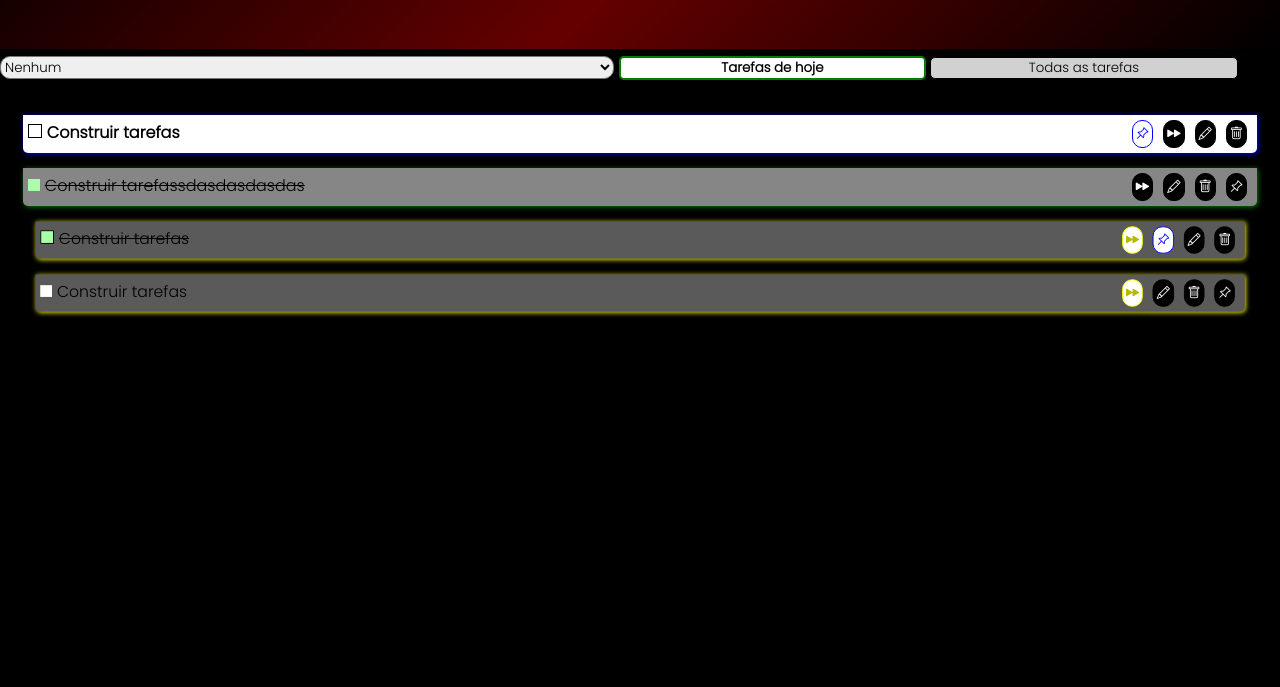
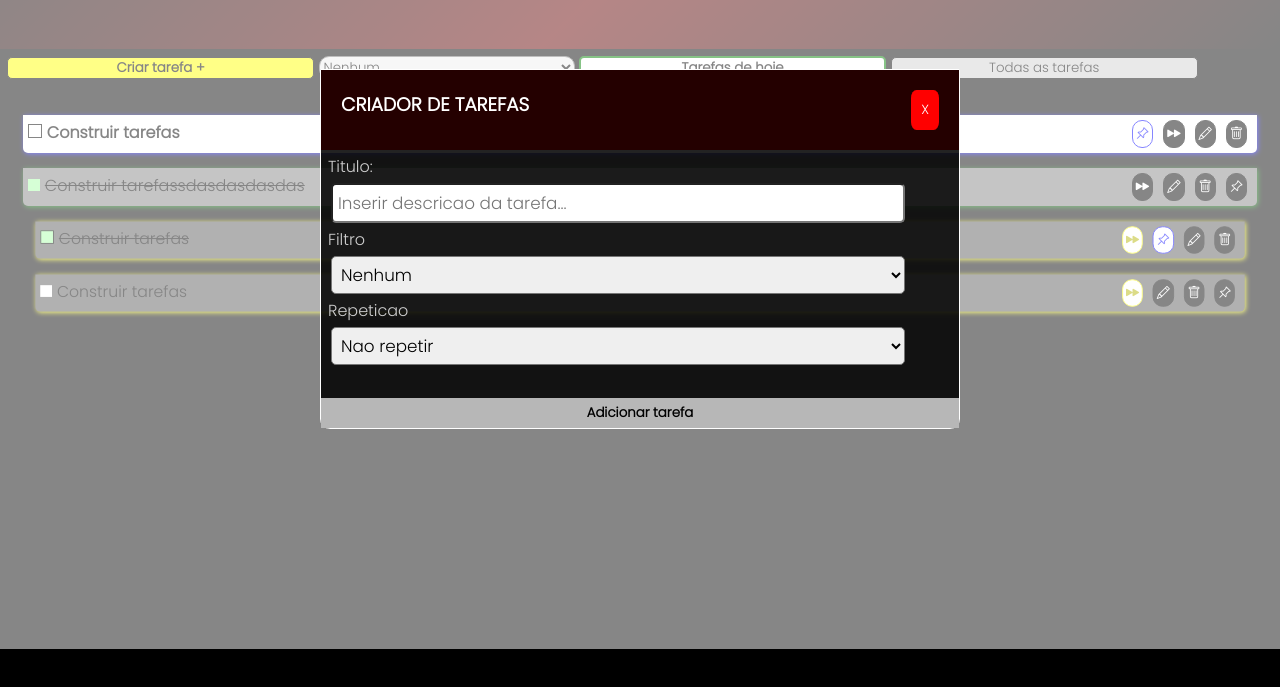
Before and after one commit to DavidLucaxs/Taskxs, a plain HTML site: page pages/tasks/tasks.html in a window 1280 px wide. Shown: the part 151-838 px from the top of the page. Drawn offline with nearby package versions, Linux system fonts and the light colour scheme.

Commit message:
Terminado a estrutura basica do projeto de tarefas

```diff
--- a/pages/tasks/main-tasks.js
+++ b/pages/tasks/main-tasks.js
@@ -1,9 +1,10 @@
+//Para esconder e ativar as divs
 const btn_taskToday = document.getElementById("tarefas_hoje")
 const btn_allTasks = document.getElementById("todas-tarefas")
 const div_allTasks = document.getElementById("todas_tarefas")
 const div_DaylyTasks = document.getElementById("tarefas_diarias")
 
-const ativado = 1 //Um para o btn_taskToday e 2 para o outro botao
+const cover = document.getElementById('cover')
 
 const ativar = (btn_number) =>{
     if(btn_number == 1){
@@ -22,3 +23,12 @@ const ativar = (btn_number) =>{
         }
     }
 }
+
+const desativar_criador=()=>{
+    cover.style.display = 'none'
+}
+
+const ativar_criador=()=>{
+    cover.style.display = 'flex'
+
+}
--- a/pages/tasks/tasks-styles.css
+++ b/pages/tasks/tasks-styles.css
@@ -59,7 +59,7 @@ main{
 }
 #filtros > select{
     border-radius: 10px;
-    width: 48%;
+    width: 20%;
 }
 
 #filtros > button{
@@ -67,6 +67,8 @@ main{
     border-radius: 5px;
     border: 1px solid black;
     background-color: rgb(209, 209, 209);
+    text-wrap: nowrap;
+    cursor: pointer;
 }
 
 .ativado{
@@ -74,15 +76,30 @@ main{
     border: 2px solid green !important;
     font-weight: bold;
 }
-#todas_tarefas{
-    display: none;
+
+#criar_tarefa{
+    background-color: yellow !important;
+    color: black;
+    font-weight: 900 !important;
+    margin-left: 7px;
+    cursor:cell;
 }
+
+#criar_tarefa:hover{
+    transform: scale(1.05);
+}
+
 
 /*Tarefas*/
 
 #tarefas_diarias{
     display: flex;
 }
+
+#todas_tarefas{
+    display: none;
+}
+
 
 #tarefas_diarias, #todas_tarefas{
     align-self: center;
@@ -225,4 +242,84 @@ main{
     color: blue;
 }
 
-/*Todas as tarefas para editar*/
+/*Criador de tarefas*/
+#cover{
+    position: fixed;
+    top: 0;
+    left: 0;
+    background-color: rgba(255, 255, 255, 0.526);
+    width: 100%;
+    height: 100vh;
+}
+
+#criador_tarefa{
+    position: fixed;
+    top: 50%;
+    left: 50%;
+    transform: translate(-50%,-50%);
+    min-width: 50%;
+    max-width: 80%;
+    background-color: rgba(0, 0, 0, 0.864);
+    margin: auto;
+    min-height: 45vh;
+    max-height: 70vh;
+    color: white;
+    border: 1px solid white;
+    border-radius: 0px 0px 10px 10px;
+    display: flex;
+    flex-direction: column;
+    justify-content: space-between;
+}
+
+#head{
+    background-color: rgb(36, 0, 0);
+    width: 100%;
+    display: flex;
+    padding: 20px;
+    text-transform: uppercase;
+    justify-content: space-between;
+}
+
+#head > button{
+    padding: 10px;
+    justify-content: space-between;
+    border: none;
+    color: white;
+    background-color: red;
+    border-radius: 20%;
+    cursor: pointer;
+}
+
+#criador_tarefa > select,#criador_tarefa > input{
+    width: 90%;
+    padding: 5px;
+    font-size: 105%;
+    margin-left: 10px;
+    border-radius: 5px;
+}
+
+#criador_tarefa > label{
+    margin-left: 7px;
+    color:rgb(206, 206, 206)
+}
+#weekdays{
+    visibility: hidden;
+    display: flex;
+    justify-content: center;
+}
+
+#weekdays > input{
+    margin-left: 10px;
+}
+
+#add-task{
+    padding-block: 5px;
+    font-weight: bolder;
+    background-color: rgb(183, 183, 183);
+    cursor: pointer;
+    border: none;
+}
+
+#add-task:hover{
+    background-color: aliceblue;
+}
--- a/pages/tasks/tasks.html
+++ b/pages/tasks/tasks.html
@@ -31,6 +31,7 @@
 
     <main>
         <div id="filtros">
+            <button id="criar_tarefa" onclick="ativar_criador()">Criar tarefa +</button>
             <select id="filtro_tarefas">
                 <option value="nada">Nenhum</option>
                 <option value="estudos">Estudos</option>
@@ -40,7 +41,7 @@
                 <option value="amor">Meu amor</option>
                 <option value="social">Social</option>
                 <option value="fisico">Fisico</option>
-                <option value="social">Importante</option>
+                <option value="importante">Importante</option>
                 <option value="familia">Familia</option>
             </select>
             <button id="tarefas_hoje" class="ativado" onclick="ativar(1)">Tarefas de hoje</button>
@@ -103,9 +104,46 @@
             </div>
         </div>
     </main>
-    <div>
+    <div id="cover">
+        <div id="criador_tarefa">
+            <div id="head">
+                <h3>Criador de tarefas</h3>
+                <button id="close_window" onclick="desativar_criador()">X</button>
+            </div>
+            <label for="task_title">Titulo:</label>
+            <input type="text" id="task_title" placeholder="Inserir descricao da tarefa..." maxlength="30" required>
+            <label for="filtro_tarefa">Filtro</label>
+            <select id="filtro_tarefa">
+                <option value="nada">Nenhum</option>
+                <option value="estudos">Estudos</option>
+                <option value="trabalho">Trabalho</option>
+                <option value="projetos">Projetos</option>
+                <option value="espiritual">Espiritual</option>
+                <option value="amor">Meu amor</option>
+                <option value="social">Social</option>
+                <option value="fisico">Fisico</option>
+                <option value="importante">Importante</option>
+                <option value="familia">Familia</option>
+            </select>
+            <label for="repetir">Repeticao</label>
+            <select id="repetir">
+                <option value="no">Nao repetir</option>
+                <option value="all">Todos os dias</option>
+                <option value="week">Semanalmente</option>
+            </select>
+            <div id="weekdays">
+                <input type="checkbox" id="seg"><label for="seg">Seg</label>
+                <input type="checkbox" id="ter"><label for="ter">Ter</label>
+                <input type="checkbox" id="qua"><label for="qua">Qua</label>
+                <input type="checkbox" id="qui"><label for="qui">Qui</label>
+                <input type="checkbox" id="sex"><label for="sex">Sex</label>
+                <input type="checkbox" id="sab"><label for="sab">Sab</label>
+                <input type="checkbox" id="dom"><label for="dom">Dom</label>
+            </div>
+            <button id="add-task">Adicionar tarefa</button>
+        </div>
+    </div>
 
-    </div>
     <!--Scripts-->
     <script src="main-tasks.js"></script>
 
```
